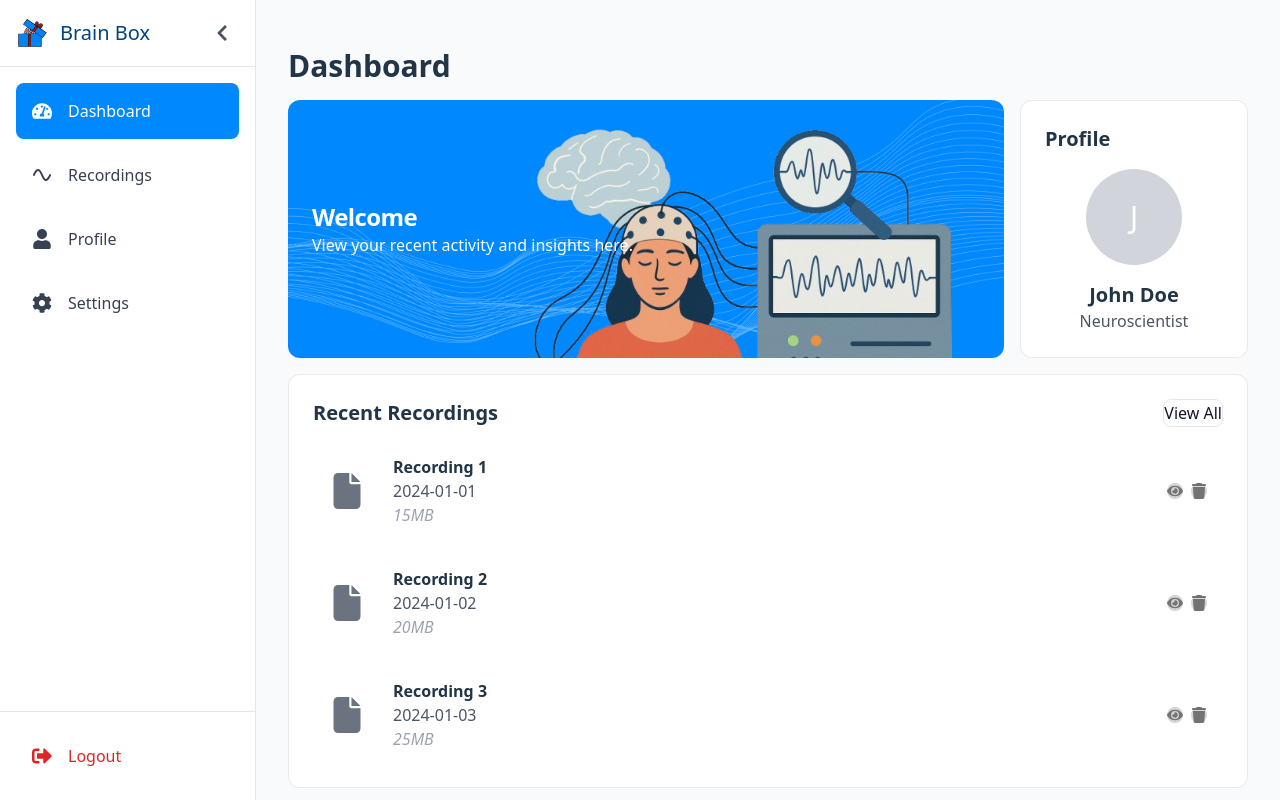
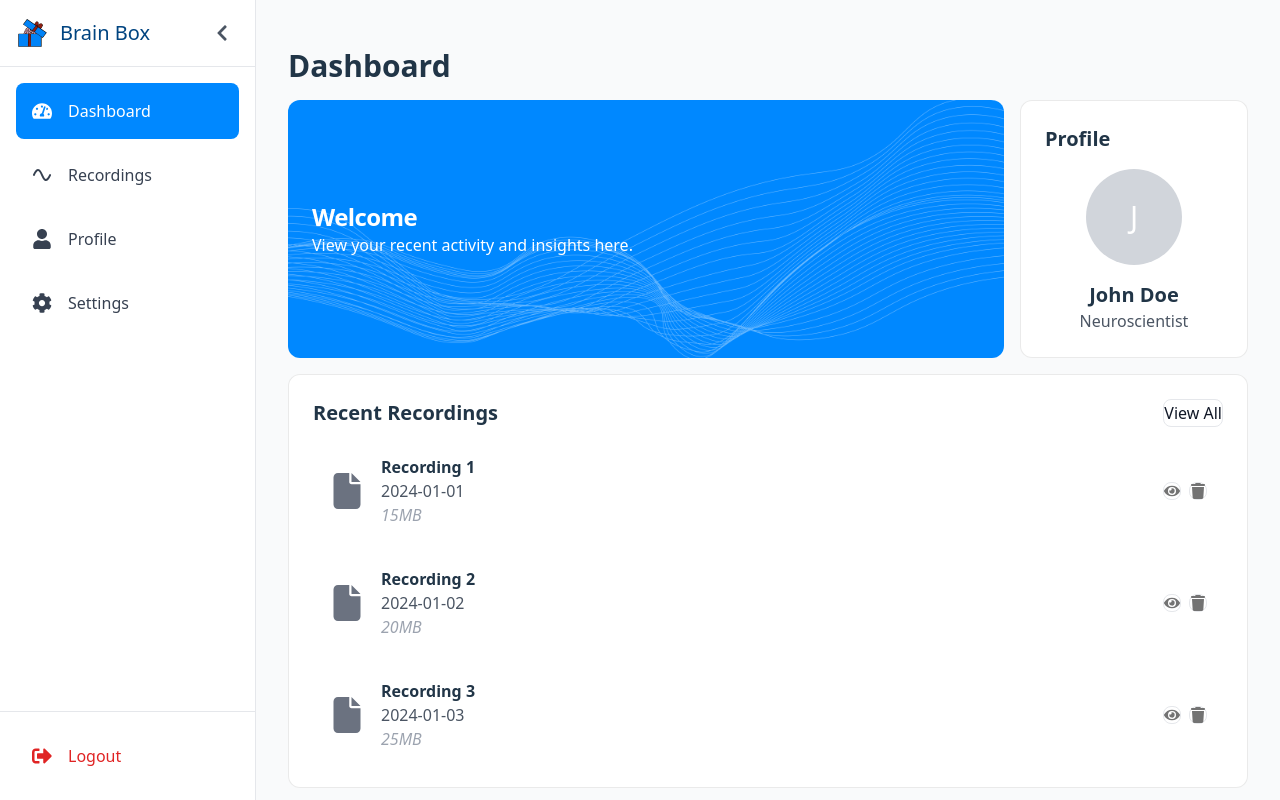
Before and after one commit to Physlex/NatHack2025, a React (Vite) app in the folder app-frontend/: page /dashboard in a window 1280 px wide. Built offline with nearby package versions, Linux system fonts and the light colour scheme.

Commit message:
feat: fix click buttons on recording list item

```diff
--- a/app-frontend/src/components/RecordingListItem.jsx
+++ b/app-frontend/src/components/RecordingListItem.jsx
@@ -6,35 +6,51 @@ import { useNavigate } from "react-router-dom";
 
 export default function RecordingListItem({ recording, className = "" }) {
   const navigate = useNavigate();
+
+  const handleViewClick = (e) => {
+    e.stopPropagation();
+    navigate(`/recording/${recording.id}`);
+  };
+
+  const handleDeleteClick = (e) => {
+    e.stopPropagation();
+    console.log("Delete clicked for:", recording.name);
+  };
+
   return (
+    <div className="relative">
       <div
-      className={`flex flex-row items-center px-4 hover:bg-neutral-100 rounded-lg cursor-pointer justify-between transition-all duration-200 ${className}`}
+        className={`flex flex-row items-center justify-between px-4 py-3 hover:bg-neutral-100 rounded-lg cursor-pointer transition-all duration-200 ${className}`}
         onClick={() => navigate(`/recording/${recording.id}`)}
       >
         <div className="flex flex-row items-center">
           <FaFile className="text-4xl text-gray-500 mr-4" />
-        <div className="flex flex-col p-3">
+          <div className="flex flex-col">
             <h2 className="font-bold">{recording.name}</h2>
             <p className="text-gray-600">{recording.date}</p>
             <p className="text-gray-400 italic">{recording.size}</p>
           </div>
         </div>
-      <div className="flex flex-row gap-2">
+
+        <div className="flex flex-row gap-2 relative z-10">
           <Button
             size="sm"
-          color="dark"
-          className="cursor-pointer !bg-neutral-300 !border-primary hover:!bg-neutral-400 transition-all duration-200"
+            color="alternative"
+            className="cursor-pointer transition-all duration-200"
+            onClick={handleViewClick}
           >
             <FaEye className="!text-neutral-500" />
           </Button>
           <Button
             size="sm"
-          color="dark"
-          className="cursor-pointer !bg-neutral-300 !border-primary hover:!bg-neutral-400 transition-all duration-200"
+            color="alternative"
+            className="cursor-pointer transition-all duration-200"
+            onClick={handleDeleteClick}
           >
             <FaTrash className="!text-neutral-500" />
           </Button>
         </div>
       </div>
+    </div>
   )
 }
--- a/app-frontend/src/pages/dashboard.jsx
+++ b/app-frontend/src/pages/dashboard.jsx
@@ -3,10 +3,12 @@ import { useEffect, useState } from "react"
 import RecordingListItem from "../components/RecordingListItem";
 import { testRecordings } from "../lib/constants";
 import { Button } from "flowbite-react";
+import { useNavigate } from "react-router-dom";
 
 export default function Dashboard() {
   const [data, setData] = useState([])
   const [userData, setUserData] = useState({})
+  const navigate = useNavigate();
 
   const fetchData = async () => {
     setData(testRecordings)
@@ -38,12 +40,11 @@ export default function Dashboard() {
               className="absolute inset-0 w-full h-full object-cover opacity-40 pointer-events-none"
             />
             <div className="flex flex-row items-center justify-between gap-4 h-full">
-              {/* Brain line art background */}
-              <img
+              {/* <img
                 src="/assets/images/recording-eeg.png"
                 alt="Recording EEG"
                 className="absolute right-4 top-[5%] h-80 pointer-events-none z-0"
-              />
+              /> */}
               <div className="relative z-10 h-full justify-center flex flex-col flex-1">
                 <h5 className="text-2xl font-bold tracking-tight text-white">
                   Welcome
@@ -84,7 +85,8 @@ export default function Dashboard() {
             </h1>
             <Button
               color="alternative"
-              className="cursor-pointer"
+              className="cursor-pointer transition-all duration-200"
+              onClick={() => navigate('/recording')}
             >
               View All
             </Button>
```
Lines whose indentation alone changed are shown as unchanged.
